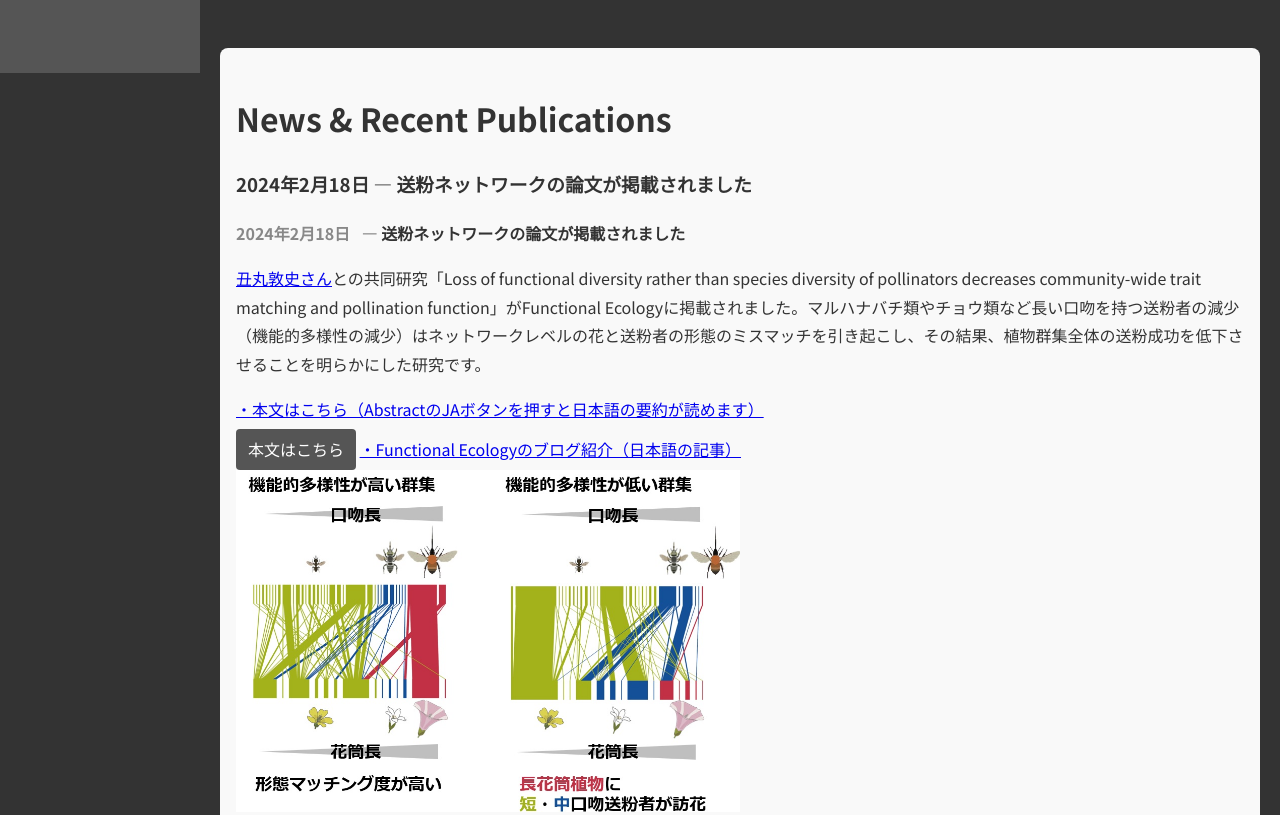
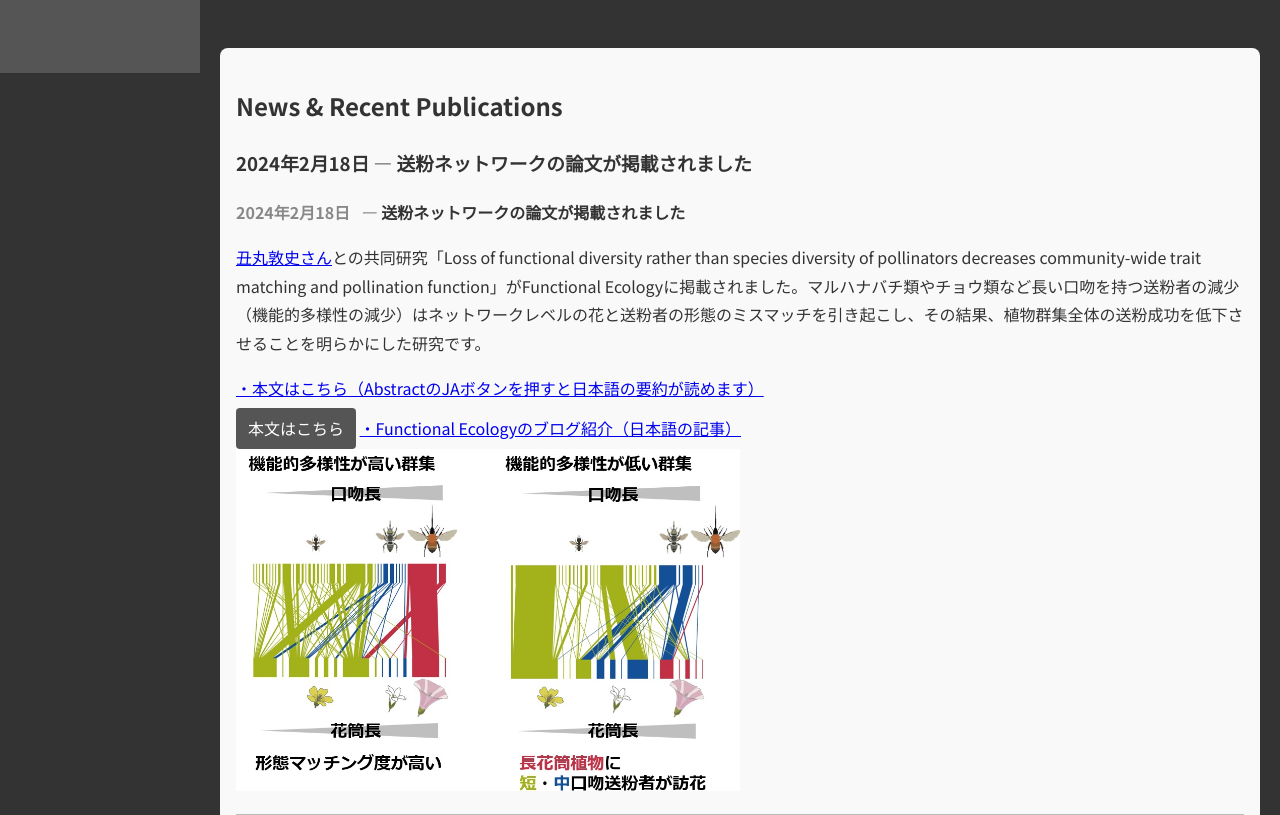
Before and after one commit to mkhiraiwa/mkhiraiwa.github.io, a plain HTML site: page index.html in a window 1280 px wide. Shown: the part 747-1562 px from the top of the page. Drawn offline with Linux system fonts and the light colour scheme.

Commit message:
CSSとindex.html整理前

```diff
--- a/index.html
+++ b/index.html
@@ -179,7 +179,7 @@
         }
 
         .news-item {
-            margin-bottom: 20px;
+            margin-bottom: 40px;
             padding-bottom: 15px;
             border-bottom: 1px solid #bbb;
         }
--- a/style.css
+++ b/style.css
@@ -157,8 +157,17 @@ nav a:hover {
   background-color: #777;
 }
 
+.news-item {
+  margin-bottom: 5rem;
+}
+
+.news-item img {
+  max-width: 100%;
+  height: auto;
+}
+
 h2 {
-    font-size: 2rem;
+    font-size: 1.5rem;
     margin-bottom: 1rem;
 }
 
```
